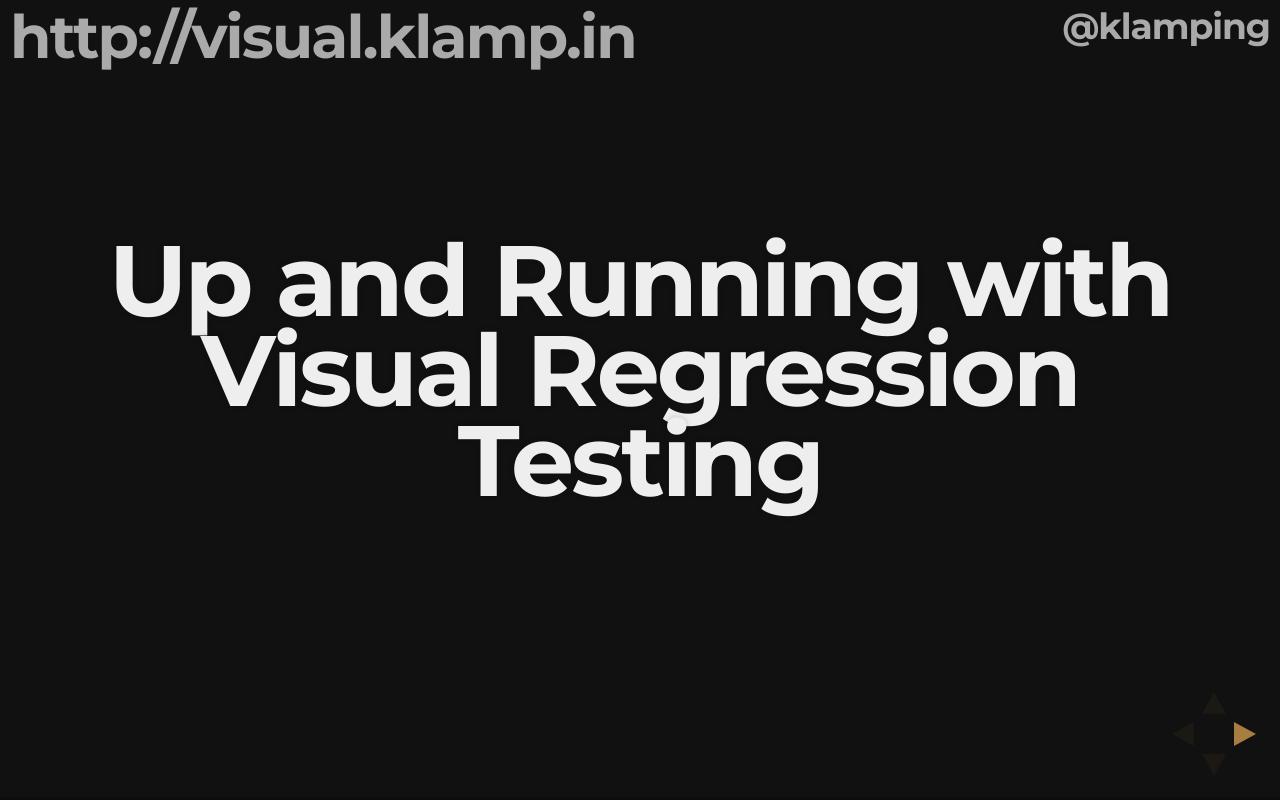
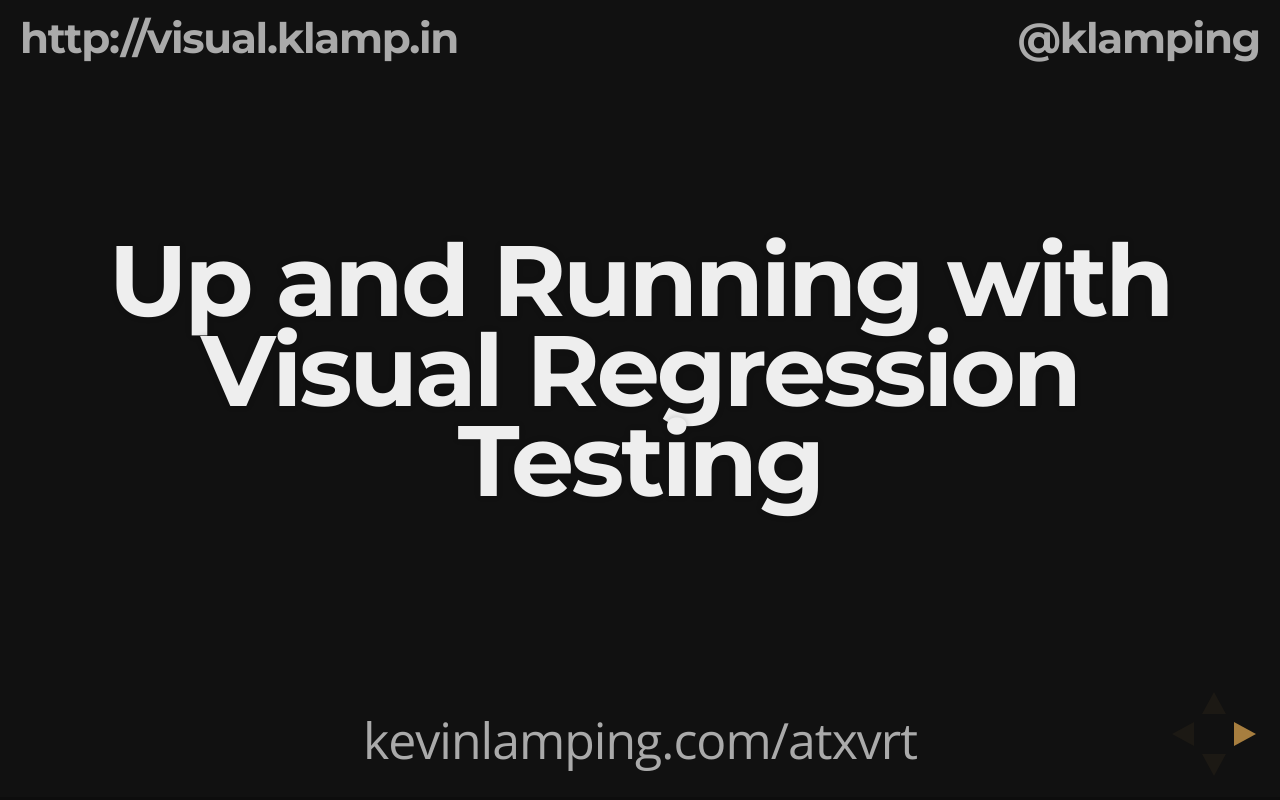
Before and after one commit to klamping/atxvrt, a website: page index.html in a window 1280 px wide. Drawn offline with nearby package versions, Linux system fonts and the light colour scheme.

Commit message:
adjust links

```diff
--- a/index.html
+++ b/index.html
@@ -18,16 +18,26 @@
     <style type="text/css">
       h3.url {
         position: absolute;
-        top: 10px;
-        left: 10px;
+        top: 20px;
+        left: 20px;
         color: #aaa;
+        font-size: 42px;
       }
       h3.twitter {
         position: absolute;
-        top: 10px;
-        right: 10px;
+        top: 20px;
+        right: 20px;
         color: #aaa;
-        font-size: 36px;
+        font-size: 42px;
+      }
+      .slides-link {
+        position: absolute;
+        bottom: 20px;
+        width: 100%;
+        text-align: center;
+        color: #aaa;
+        font-size: 42px;
+        color: #aaa;
       }
     </style>
 	</head>
@@ -37,6 +47,7 @@
 		<div class="reveal">
       <h3 class="url">http://visual.klamp.in</h3>
       <h3 class="twitter">@klamping</h3>
+      <p class="slides-link">kevinlamping.com/atxvrt</p>
 
 			<!-- Any section element inside of this container is displayed as a slide -->
 			<div class="slides">
@@ -92,7 +103,8 @@
         </section>
 
         <section>
-          <h2>http://vrtmail.klamp.in</h2>
+          <h3>Stay in Touch:</h3>
+          <h2>vrtmail.klamp.in</h2>
         </section>
 
 		</div>
```
